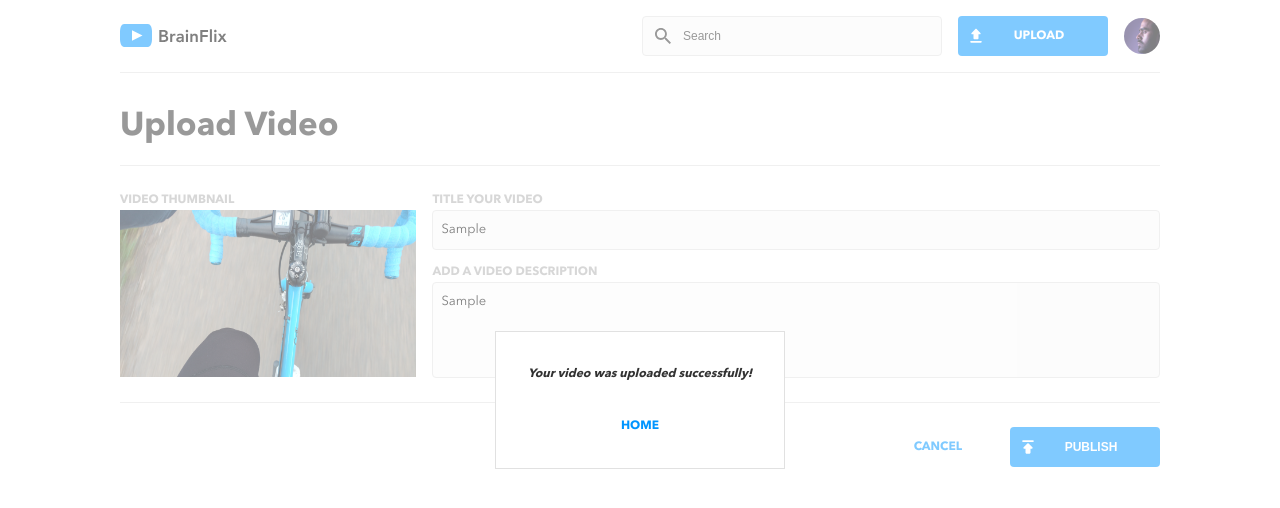
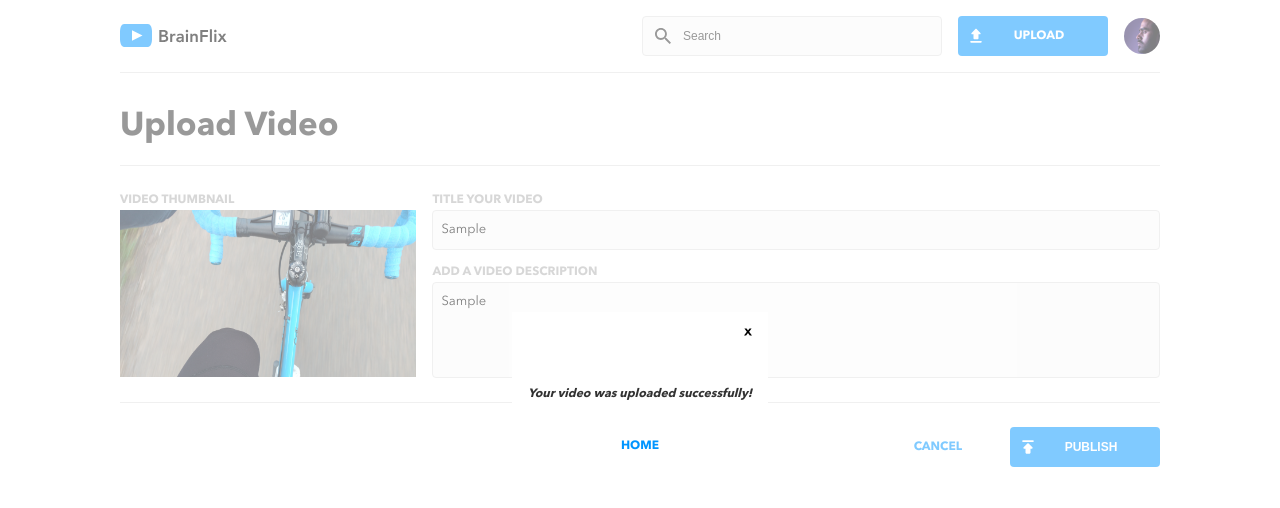
Before and after one commit to anivm01/ani-mihaylova-brainflix, a React (Create React App) app: page /upload in a window 1280 px wide. Both pictures are taken after typing "Sample", "Sample" into the empty fields and a click on the button "PUBLISH". Shown: the top 508 px of the page. Built offline with nearby package versions, Linux system fonts and the light colour scheme.

Commit message:
refactor api calls into a utilities file. fix bugs. add close button on upload complete popup

```diff
--- a/package.json
+++ b/package.json
@@ -6,6 +6,7 @@
     "@testing-library/jest-dom": "^5.16.5",
     "@testing-library/react": "^13.3.0",
     "@testing-library/user-event": "^13.5.0",
+    "axios": "^0.27.2",
     "dom": "^0.0.3",
     "react": "^18.2.0",
     "react-dom": "^18.2.0",
--- a/src/components/CommentForm/CommentForm.js
+++ b/src/components/CommentForm/CommentForm.js
@@ -7,7 +7,7 @@ function CommentForm () {
     return (
         <div className="comment-form">
             <img src={profile} alt="Mohan in profile" className="comment-form__profile-pic" />
-            <form className="comment-form__form">
+            <form onSubmit={(event)=>{event.preventDefault()}} className="comment-form__form">
                 <h2 className="comment-form__title">Join the conversation</h2>
                 <textarea name="comment" className="comment-form__input" placeholder="Add a new comment"></textarea>
                 <Button
--- a/src/components/Header/Header.js
+++ b/src/components/Header/Header.js
@@ -11,7 +11,7 @@ function Header () {
             <Link to="/" className="header__logo">
                 <img src={logo}  alt="Brainflix Logo" />
             </Link>
-            <form className="header__search">
+            <form onSubmit={(event)=>{event.preventDefault()}}className="header__search">
                 <input type="text" className="header__input" placeholder="Search" />
             </form>
             <img src={profile} alt="Mohan in profile" className="header__profile-pic" />
--- a/src/components/Main/Main.js
+++ b/src/components/Main/Main.js
@@ -3,22 +3,38 @@ import Details from "../Details/Details";
 import NextVideoList from "../NextVideoList/NextVideoList";
 import Video from "../Video/Video";
 import "./Main.scss";
-import videos from "../../data/video-details.json";
-import videosList from "../../data/videos.json"
-// import { useState } from "react";
+import { useState, useEffect } from "react";
+import { useParams } from "react-router-dom"
+import { fetchVideos, fetchVideoByID } from "../../utilities/api"
 
-function Main( {featuredVideo, setFeaturedVideo }) {
 
-    function handleVideoSelection (nextVideoId) {
-        videos.forEach((video)=>{
-            if (nextVideoId === video.id)
-            setFeaturedVideo(video)
-            window.scrollTo({top: 0, left: 0, behavior: 'smooth'});
+function Main() {
+    const [videosList, setVideosList] = useState([]);
+    const [featuredVideo, setFeaturedVideo] = useState();
+    const {videoId} = useParams()
+
+    useEffect(() => {
+        window.scrollTo({top: 0, left: 0, behavior: 'smooth'})
+        fetchVideos()
+        .then(response => {
+                console.log(`use effect is running`)
+                setVideosList(response.data);
+                const selectedvideoId = videoId || response.data[0].id;
+                return fetchVideoByID(selectedvideoId)
             })
-    };
+            .then((videoDetails)=>{
+                setFeaturedVideo(videoDetails.data)
+            })
+            .catch(error => {
+                console.log(error)
+            })
+    }, [videoId]);
+
+    if (!featuredVideo) {
+        return <h2>Loading....</h2>
+    }
 
     const nonFeaturedVideos = videosList.filter((nextVideo)=>nextVideo.id !== featuredVideo.id)
-    const comments = featuredVideo.comments;
 
     return (
         <main className="main">
@@ -32,9 +48,9 @@ function Main( {featuredVideo, setFeaturedVideo }) {
                         views={featuredVideo.views}
                         likes={featuredVideo.likes}
                         description={featuredVideo.description} />
-                <Comments commentsArray={comments} />
+                    <Comments commentsArray={featuredVideo.comments} />
                 </div>
-            <NextVideoList videosList={nonFeaturedVideos} handleVideoSelection={handleVideoSelection}/>
+                <NextVideoList videosList={nonFeaturedVideos}/>
             </div>
         </main>
     )
--- a/src/components/NextVideo/NextVideo.js
+++ b/src/components/NextVideo/NextVideo.js
@@ -2,10 +2,10 @@ import "./NextVideo.scss"
 import { truncatedTitle } from "../../utilities/utillities";
 import { Link } from "react-router-dom"
 
-function NextVideo({image, title, channel, handleVideoSelection, id}) {
+function NextVideo({image, title, channel, id}) {
     return (
         <Link to={`/video/${id}`}>
-            <div onClick={()=>{handleVideoSelection(id)}} className="next-video">
+            <div className="next-video">
                 <img className="next-video__image" src={image} alt={`Thumbnail for ${title}`}/>
                 <div className="next-video__info">
                     <h3 className="next-video__title">{truncatedTitle(title)}</h3>
--- a/src/components/NextVideoList/NextVideoList.js
+++ b/src/components/NextVideoList/NextVideoList.js
@@ -1,7 +1,7 @@
 import "./NextVideoList.scss";
 import NextVideo from "../NextVideo/NextVideo";
 
-function NextVideoList({videosList, handleVideoSelection}){
+function NextVideoList({videosList}){
     return (
         <section className="next-video-list">
             <h2 className="next-video-list__title">Next Videos</h2>
@@ -9,7 +9,6 @@ function NextVideoList({videosList, handleVideoSelection}){
                 (nextVideo) => {
                     return (
                         <NextVideo
-                            handleVideoSelection={handleVideoSelection}
                             id={nextVideo.id}
                             key={nextVideo.id}
                             image={nextVideo.image}
--- a/src/components/Upload/Upload.js
+++ b/src/components/Upload/Upload.js
@@ -42,7 +42,7 @@ function Upload () {
                     <Link to="/" className="upload__cancel"> Cancel</Link>
                 </div>
             </form>
-            <UploadComplete visible={visible}/>
+            <UploadComplete visible={visible} setVisible={setVisible}/>
         </main>
     )
 }
--- a/src/components/UploadComplete/UploadComplete.js
+++ b/src/components/UploadComplete/UploadComplete.js
@@ -1,11 +1,13 @@
 import "./UploadComplete.scss"
 import {Link} from "react-router-dom"
+import closeButton from "../../assets/images/close.svg"
 
-function UploadComplete ( {visible} ) {
+function UploadComplete ( {visible, setVisible} ) {
     if (visible){
         return (
             <div className="complete">
                 <div className="complete__container">
+                    <img onClick={()=>{setVisible(false)}}className="complete__close" src={closeButton} alt="close button for popup"/>
                     <h2 className="complete__text" >Your video was uploaded successfully!</h2>
                     <Link className="complete__link" to="/">Home</Link>
                 </div>
--- a/src/components/UploadComplete/UploadComplete.scss
+++ b/src/components/UploadComplete/UploadComplete.scss
@@ -8,6 +8,9 @@
     right: 0;
     bottom: 0;
     left:0;
+    display: flex;
+    align-items: center;
+    justify-content: center;
 
 
     &__container {
@@ -15,19 +18,20 @@
         display: flex;
         flex-direction: column;
         align-items: center;
-        padding: 2rem;
-        position: absolute;
-        border: 1px solid $divider-form-outline;
-        top: 50%;
-        left: 50%;
-        transform: translate(-50%, -50%);
+        padding: 1rem 1rem 2rem 1rem;
+    }
 
+    &__close {
+        height: .5rem;
+        width: .5rem;
+        align-self: flex-end;
+        margin-bottom: 1rem;
     }
 
 
     &__text{
         font-style: italic;
-        margin-bottom: 2rem;
+        margin: 2rem 0;
     }
 
     &__link {
--- a/src/pages/HomePage.js
+++ b/src/pages/HomePage.js
@@ -1,10 +1,8 @@
 import Main from "../components/Main/Main";
-import {useState} from "react"
-import videos from "../data/video-details.json"
+
 
 function HomePage() {
-    const [featuredVideo, setFeaturedVideo] = useState(videos[0]);
-    return <Main featuredVideo={featuredVideo} setFeaturedVideo={setFeaturedVideo} />
+    return <Main />
 }
 
 export default HomePage;
--- a/src/pages/VideoPage.js
+++ b/src/pages/VideoPage.js
@@ -1,14 +1,8 @@
 import Main from "../components/Main/Main";
-import { useParams } from "react-router-dom"
-import { useState } from "react";
-import videos from "../data/video-details.json"
+
 
 function VideoPage () {
-    const {videoId} = useParams()
-    const videoToDisplay = videos.find(video=> video.id === videoId)
-
-    const [featuredVideo, setFeaturedVideo] = useState(videoToDisplay);
-    return <Main featuredVideo={featuredVideo} setFeaturedVideo={setFeaturedVideo} />;
+    return <Main />;
 }
 
 export default VideoPage;
--- /dev/null
+++ b/src/utilities/api.js
@@ -0,0 +1,12 @@
+import axios from "axios"
+const API_KEY = "?api_key=16d78b4b-b137-4077-901e-223ffe2a7355"
+const API_URL = "https://project-2-api.herokuapp.com"
+
+
+export const fetchVideos = () => {
+    return axios.get(`${API_URL}/videos${API_KEY}`)
+}
+
+export const fetchVideoByID = (id) => {
+    return axios.get(`${API_URL}/videos/${id}${API_KEY}`)
+}
```
Also changed, not shown: 1 other file (tests, documents, lock files or other folders). Lines whose indentation alone changed are shown as unchanged.
